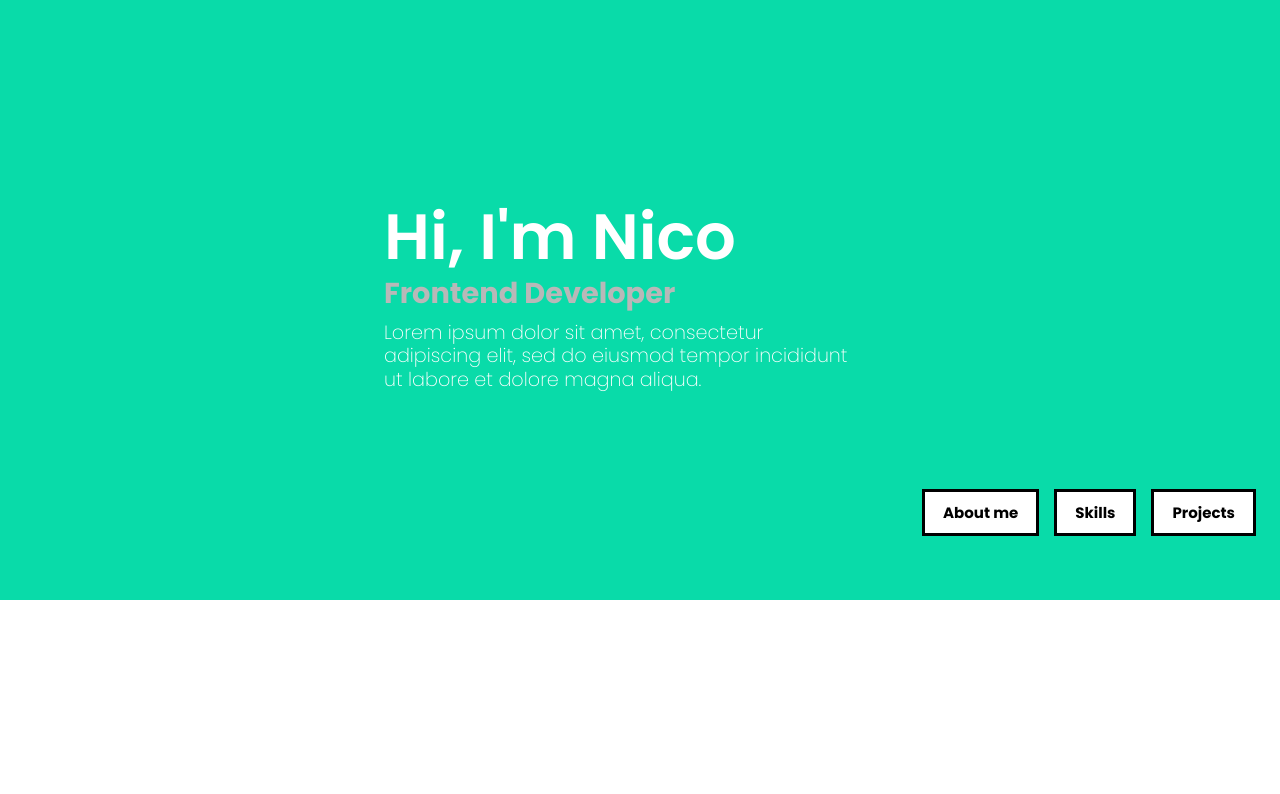
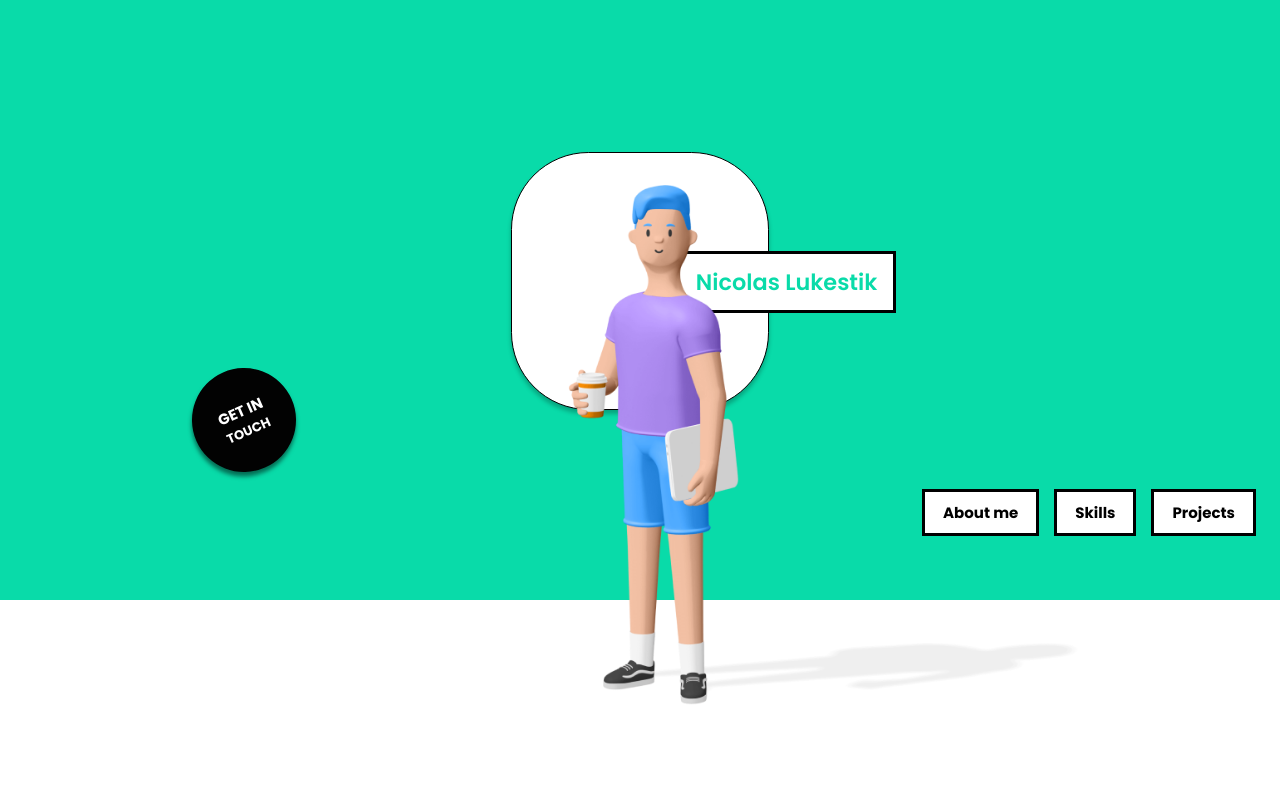
Before and after one commit to nlukestik/MyPortfolio, a React (Create React App) app: page / in a window 1280 px wide. Shown: the top 794 px of the page. Built offline with nearby package versions, Linux system fonts and the light colour scheme.

Commit message:
Home section edited

```diff
--- a/src/App.jsx
+++ b/src/App.jsx
@@ -33,6 +33,16 @@ export default function App() {
 		return () => window.removeEventListener("scroll", handleScroll)
 	}, [])
 
+  // var rows = [];
+  // for (var i = 0; i < 4; i++) {
+  //   rows.push(<div className="lineX" key={i} style={{top: `${i * 10}em`, margin: "5em 0"}}/>);
+  // }
+
+  // var columns = [];
+  // for (var j = 0; j < 10; j++) {
+  //   columns.push(<div className="lineY" key={j} style={{left: `${j * 10}em`, margin: "5em 0"}}/>);
+  // }
+
 	return (
 
 		<section className="Parallax">
@@ -44,17 +54,20 @@ export default function App() {
 
 			<div
 				className="Parallax__grid"
-				style={{ transform: `translateY(${offsetY * 0.5}px)` }}
-			/>
+				style={{ zIndex: "0", transform: `translateY(${offsetY * 0.5}px)` }}
+			>
+      </div>
+        {/* {columns}
+        {rows} */}
 
 			<div className="Parallax__content">
 				<ThemeProvider theme={myTheme}>
 
 					<div className={classes.root} id="scroll-top">
 
-						<NavBar />
 
 						<Home />
+						<NavBar />
 
 					</div>
 
--- a/src/components/Home.jsx
+++ b/src/components/Home.jsx
@@ -1,37 +1,55 @@
 import { makeStyles } from '@material-ui/styles'
-import { Grid } from '@material-ui/core'
+// import { Grid } from '@material-ui/core'
 
 const useStyles = makeStyles({
-	presentation : {
-		justifyContent: "center",
-		alignItems: "center",
+	root : {
+    margin: "7% auto 10%"
 	},
-	meText : {
-		marginRight: "2em",
-		justifyContent: "center",
-		lineHeight: "3.5em"
+  square : {
+    height: "16em",
+    width: "16em",
+    background: "white",
+    borderRadius: "30%",
+    border: "1px solid black",
+    boxShadow: "0px 4px 4px 0px rgb(0, 0, 0, 0.25)",
+
   },
 	title : {
-		margin: "0",
+		position: "absolute",
+    top: "29%",
+    right: "30%",
+    padding: "0.5em 0.7em",
+    background: "white",
+    border: "3px solid black",
 		fontWeight: "600",
-		fontSize: "4em"
+		fontSize: "1.4em",
+    color: "#09DBA9",
 	},
-	subtitle : {
-		margin: "0",
-		color: "#b8b8b8",
-		fontSize: "1.8em"
+	avatar : {
+    position: "absolute",
+    top: "20%",
+    left: "44%",
+    height: "70%",
 	},
-	p : {
-		margin: "0",
-		maxWidth: "25em",
-		fontSize: "1.2em",
-		lineHeight: "1.2em",
-		fontWeight: "200",
-		color: "#fff"
+  divCircle :{
+    position: "absolute",
+    top: "46%",
+    left: "15%",
   },
-	meImage : {
-		display: "flex",
+  circle : {
+    display: "inline-grid",
+    justifyItems: "center",
     alignItems: "center",
+    alignContent: "center",
+    height: "6.5em",
+    width: "6.5em",
+    transform: "rotateZ(-23.8deg) !important",
+    backgroundColor: "#020202",
+    boxShadow: "-2px 4px 4px 0px rgb(0, 0, 0, 0.5)",
+    borderRadius: "50%",
+    fontWeight: "bold",
+    textDecoration: "none",
+    color: "white",
   }
 })
 
@@ -39,7 +57,24 @@ export default function Home() {
   const classes = useStyles()
 
   return (
-    <Grid container className={classes.presentation}>
+    <div className={classes.root}>
+
+      <div className={classes.square} />
+
+      <h1 className={classes.title}>Nicolas Lukestik</h1>
+
+      <img src="/images/avatar.png" alt="avatar" className={classes.avatar} />
+
+      <div className={classes.divCircle}>
+        <a href="#contact" className={classes.circle}>
+          <span style={{fontSize: "15px"}}>GET IN<br/></span>
+          <span style={{fontSize: "13px"}}>TOUCH</span>
+        </a>
+      </div>
+
+
+
+      {/* <Grid container className={classes.presentation}>
 
         <Grid item xl={5} className={classes.meText}>
           <div>
@@ -49,10 +84,7 @@ export default function Home() {
           </div>
         </Grid>
 
-      {/* <Grid item xl={5} className={classes.meImage}>
-        <img src="images/NL.png" alt="" style={{height:"15em"}} />
       </Grid> */}
-
-    </Grid>
+    </div>
   )
 };
--- a/src/components/Projects.jsx
+++ b/src/components/Projects.jsx
@@ -53,7 +53,6 @@ export default function Projects() {
               component="img"
               alt="Project 1"
               image="/images/project1.png"
-              title="Project 1"
             />
             <CardContent style={{padding: "0"}}>
               <h2 className={classes.cardTitle}>Project 1</h2>
@@ -73,7 +72,6 @@ export default function Projects() {
               component="img"
               alt="Project 2"
               image="/images/project2.png"
-              title="Project 2"
             />
             <CardContent style={{padding: "0"}}>
               <h2 className={classes.cardTitle}>Project 2</h2>
--- a/src/components/ScrollToChangeColor.jsx
+++ b/src/components/ScrollToChangeColor.jsx
@@ -10,7 +10,7 @@ const ScrollHandler = (props) => {
 
   return React.cloneElement(props.children, {
     style: {
-      position: trigger ? "fixed" : "absolute",
+      position: trigger ? "sticky" : "absolute",
       top: trigger ? "0" : "60vh",
       background: trigger ? "#09DBA9" : "transparent",
       transition: trigger ? "0s" : "0.1s",
--- a/src/index.css
+++ b/src/index.css
@@ -33,6 +33,28 @@ code {
 }
 */
 
+.lineX {
+  position: absolute;
+
+  height: 2px;
+  width: 100%;
+  /* margin: 5em 0; */
+  background: rgba(0, 0, 0, 0.2);
+  /* border-top: 2px solid rgba(0, 0, 0, 0.08); */
+  z-index: 0;
+}
+
+.lineY {
+  position: absolute;
+  top: 0;
+  width: 2px;
+  height: 70%;
+  /* margin: 5em 0; */
+  background: rgba(0, 0, 0, 0.2);
+  /* border-left: 2px solid rgba(0, 0, 0, 0.08); */
+  z-index: 0;
+}
+
 
 /* NAVBAR */
 .navToolbar {
```
Also changed, not shown: public/images/avatar.png (added), src/svgicons/avatar.svg (added). Lines whose indentation alone changed are shown as unchanged.
